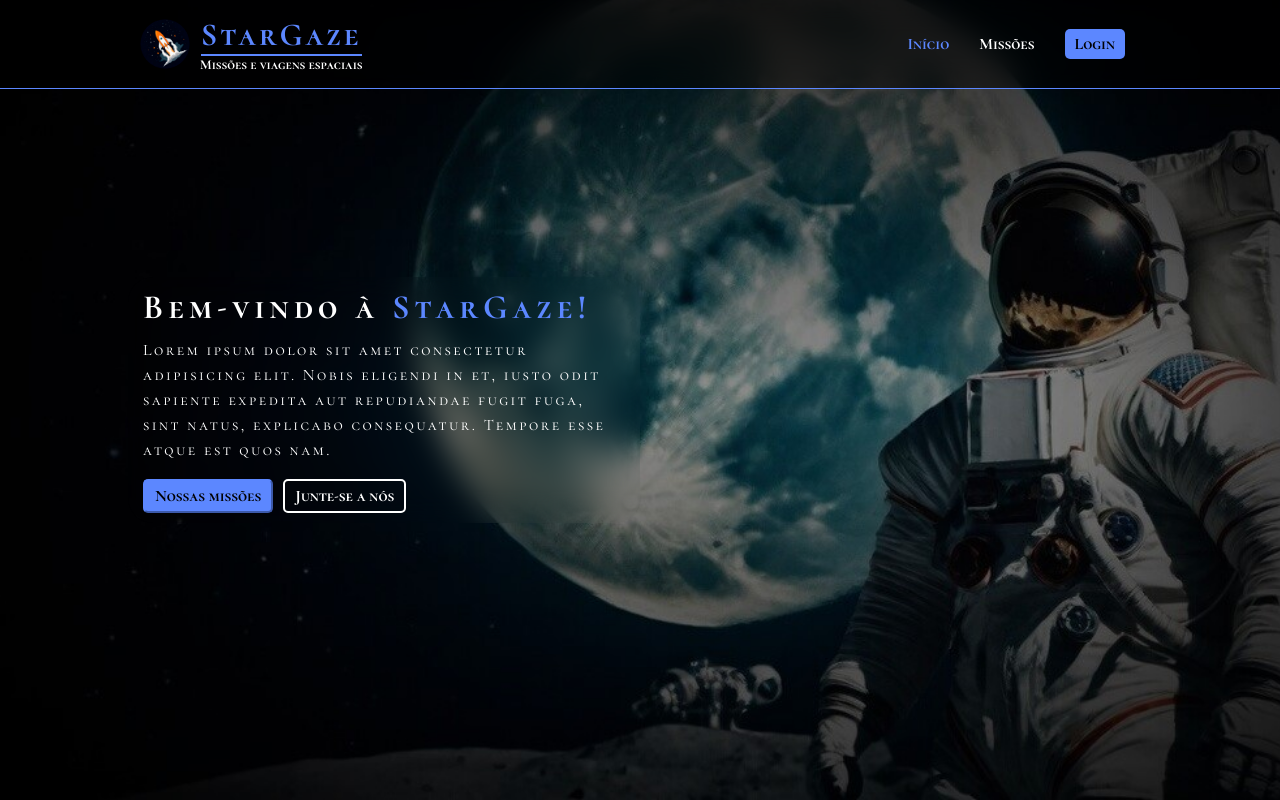
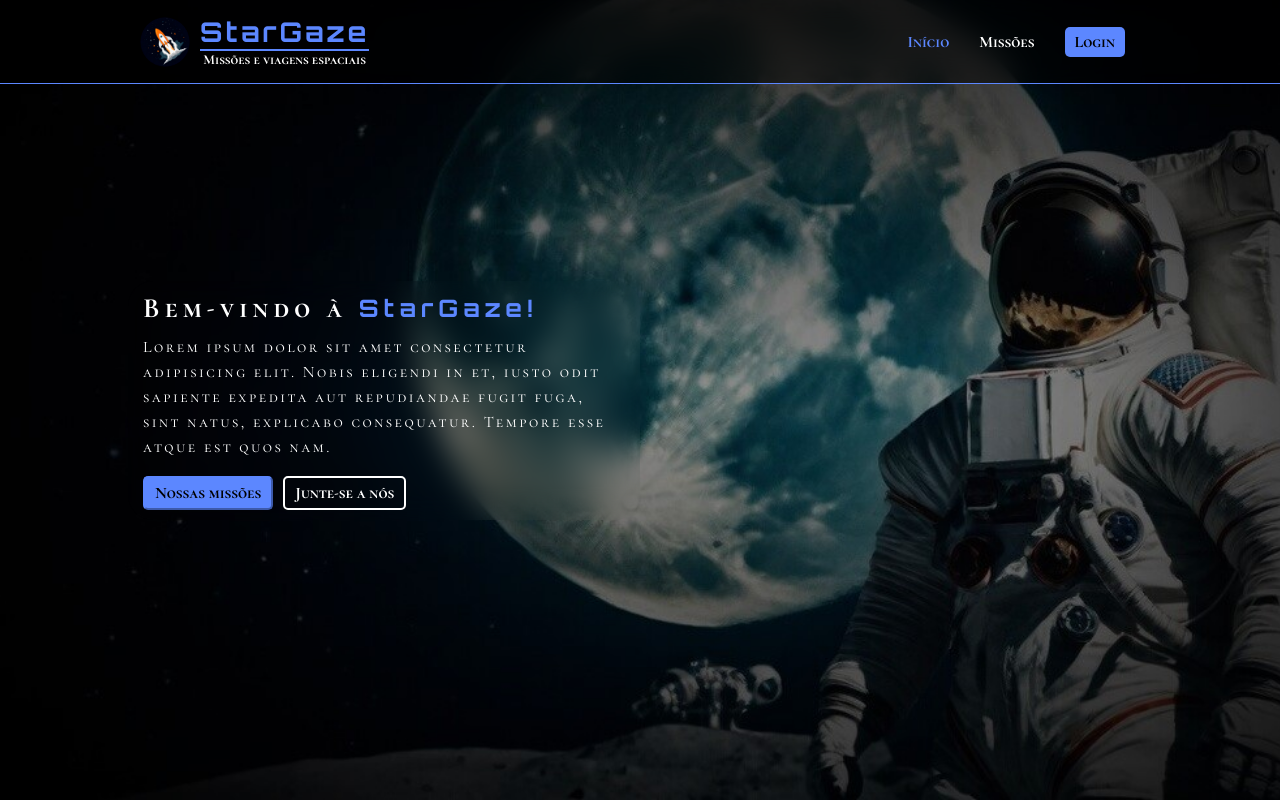
Before and after one commit to filipe-2/stargaze, a plain HTML site: page index.html in a window 1280 px wide. Drawn offline with Linux system fonts and the light colour scheme; files whose address does not match are found by name.

Commit message:
refactor: Change the StarGaze title font family to Orbitron

```diff
--- a/css/global/fonts.css
+++ b/css/global/fonts.css
@@ -15,3 +15,21 @@
     font-weight: 700;
     src: url('../../assets/fonts/cormorant-sc/cormorant-sc-v18-latin-700.woff2') format('woff2');
 }
+
+/* orbitron-regular - latin */
+@font-face {
+    font-display: swap;
+    font-family: 'Orbitron';
+    font-style: normal;
+    font-weight: 400;
+    src: url('../../assets/fonts/orbitron/orbitron-v31-latin-regular.woff2') format('woff2');
+}
+
+/* orbitron-700 - latin */
+@font-face {
+    font-display: swap;
+    font-family: 'Orbitron';
+    font-style: normal;
+    font-weight: 700;
+    src: url('../../assets/fonts/orbitron/orbitron-v31-latin-700.woff2') format('woff2');
+}
--- a/css/sections/header.css
+++ b/css/sections/header.css
@@ -35,6 +35,8 @@ header .wrapper {
 h1 {
     color: var(--clr-accent-1);
     letter-spacing: 3px;
+    font-size: 1.7rem;
+    font-family: 'Orbitron';
     border-bottom: 2px solid var(--clr-accent-1);
 }
 
--- a/css/sections/hero.css
+++ b/css/sections/hero.css
@@ -17,7 +17,7 @@
 }
 
 .hero__title {
-    font-size: 2.125rem;
+    font-size: 1.75rem;
     color: var(--clr-neutral-1);
     letter-spacing: 5px;
     margin-bottom: 10px;
--- a/css/utils/misc.css
+++ b/css/utils/misc.css
@@ -5,6 +5,8 @@
 
 .highlight {
     color: var(--clr-accent-1);
+    font-family: 'Orbitron';
+    font-size: 1.5rem;
 }
 
 .btn-one {
```
Also changed, not shown: assets/fonts/orbitron/orbitron-v31-latin-700.woff2 (added), assets/fonts/orbitron/orbitron-v31-latin-regular.woff2 (added), css/404/404.css (added).
